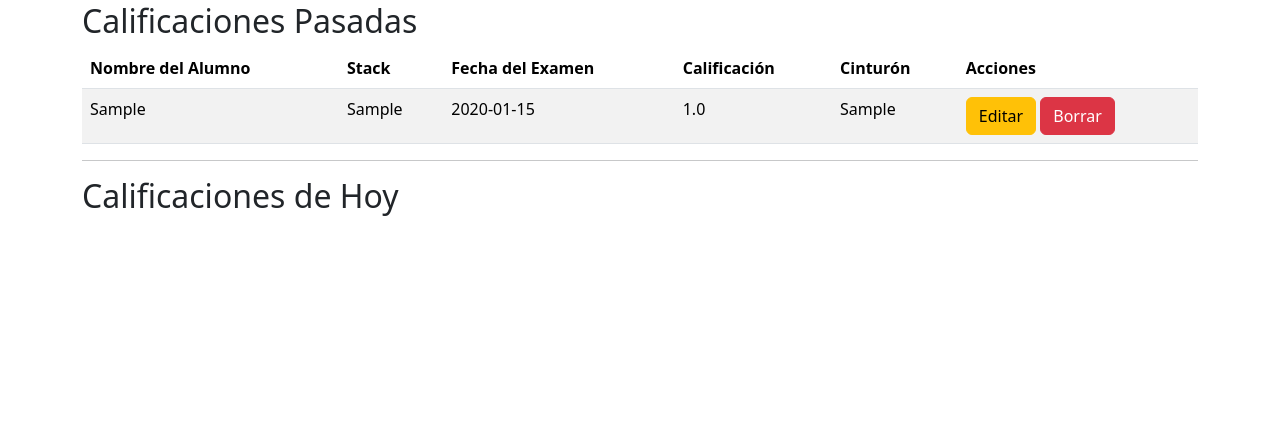
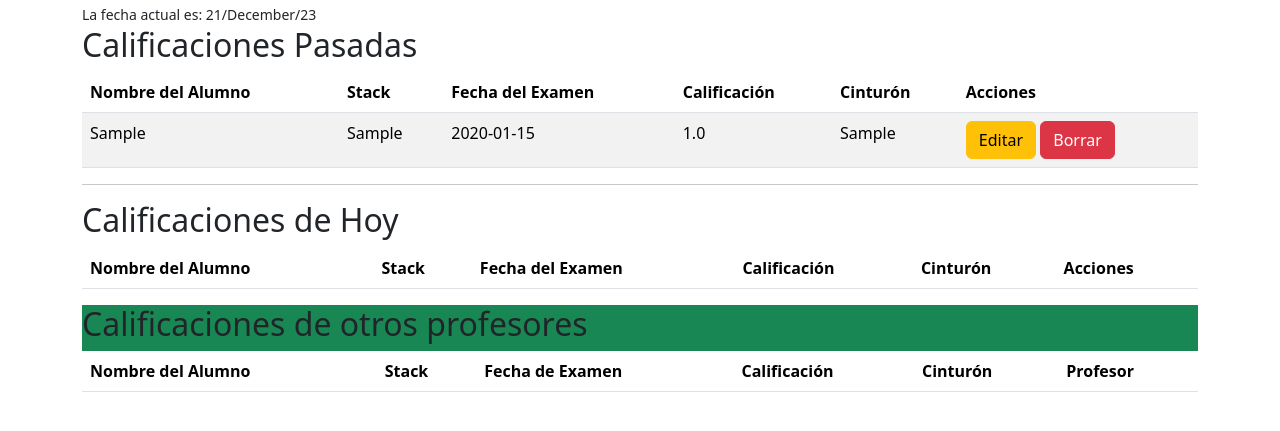
Before and after one commit to cindychateau/Python-AngloAmerican, a Flask app: page /dashboard in a window 1280 px wide. Shown: the part 54-485 px from the top of the page. Run offline with Flask 3, Linux system fonts and the light colour scheme; the visitor is signed in with stand-in values (Sample User, id 1); tables that the repository leaves empty hold one stand-in row (values such as "Sample post"); lists and menus that the app fills with data are empty.

Commit message:
Borrar y repasitos extra

```diff
--- a/4.- Flask/belt_reviewer/flask_app/controllers/users_controller.py
+++ b/4.- Flask/belt_reviewer/flask_app/controllers/users_controller.py
@@ -8,6 +8,8 @@ from flask_app.models.grades import Grade
 #Importación de BCrypt -> Encriptar la contraseña
 from flask_bcrypt import Bcrypt
 bcrypt = Bcrypt(app)
+
+from datetime import datetime #Manipular fechas y obtener la fecha actual
 
 @app.route('/')
 def index():
@@ -51,7 +53,7 @@ def dashboard():
     #Lista de Calificaciones
     grades = Grade.get_all()
 
-    return render_template('dashboard.html', user=user, grades=grades)
+    return render_template('dashboard.html', user=user, grades=grades, now=datetime.now)
 
 @app.route('/login', methods=['POST'])
 def login():
--- a/4.- Flask/belt_reviewer/flask_app/models/grades.py
+++ b/4.- Flask/belt_reviewer/flask_app/models/grades.py
@@ -14,6 +14,11 @@ class Grade:
         self.created_at = data['created_at']
         self.updated_at = data['updated_at']
         self.user_id = data['user_id']
+
+        #JOIN
+        self.first_name = data['first_name']
+        self.last_name = data['last_name']
+        self.teacher = data['first_name'] + " " + data['last_name']
 
     @staticmethod
     def validate_grade(form):
@@ -50,7 +55,7 @@ class Grade:
 
     @classmethod
     def get_all(cls):
-        query = "SELECT * FROM grades"
+        query = "SELECT grades.*, users.first_name, users.last_name FROM grades JOIN users ON user_id = users.id"
         results = connectToMySQL('esquema_belt_reviewer').query_db(query) #Lista de Diccionarios
         grades = []
         for grade in results:
@@ -61,7 +66,7 @@ class Grade:
     @classmethod
     def get_by_id(cls, form):
         #form = {"id": 1}
-        query = "SELECT * FROM grades WHERE id = %(id)s"
+        query = "SELECT grades.*, users.first_name, users.last_name FROM grades JOIN users ON user_id = users.id WHERE grades.id = %(id)s"
         result = connectToMySQL('esquema_belt_reviewer').query_db(query, form) #LISTA DE DICCIONARIOS
         #result = [ {"id": 1, "student": "Juana".....} ]
         grade = cls(result[0])
@@ -73,3 +78,10 @@ class Grade:
         query = "UPDATE grades SET student=%(student)s, stack=%(stack)s, date=%(date)s, grade=%(grade)s, belt=%(belt)s WHERE id=%(id)s"
         result = connectToMySQL('esquema_belt_reviewer').query_db(query, form)
         return result
+
+    @classmethod
+    def delete(cls, form):
+        #form = {"id": 1}
+        query = "DELETE FROM grades WHERE id = %(id)s"
+        result = connectToMySQL('esquema_belt_reviewer').query_db(query, form)
+        return result
--- a/4.- Flask/belt_reviewer/flask_app/templates/dashboard.html
+++ b/4.- Flask/belt_reviewer/flask_app/templates/dashboard.html
@@ -13,6 +13,7 @@
             <a href="/new/grade" class="btn btn-success" >Nueva Calificación</a>
             <a href="/logout" class="btn btn-danger">Cerrar Sesión</a>
         </header>
+        <small>La fecha actual es: {{now().strftime('%d/%B/%y')}}</small>
         <h2>Calificaciones Pasadas</h2>
         <table class="table table-striped">
             <thead>
@@ -26,7 +27,7 @@
                 </tr>
             </thead>
             <tbody>
-                {% for grade in grades %}
+                {% for grade in grades if grade.date < now().date() %}
                     {% if grade.user_id == session['user_id'] %}
                     <tr>
                         <td>{{grade.student}}</td>
@@ -47,6 +48,64 @@
         </table>
         <hr>
         <h2>Calificaciones de Hoy</h2>
+        <table class="table table-striped">
+            <thead>
+                <tr>
+                    <th>Nombre del Alumno</th>
+                    <th>Stack</th>
+                    <th>Fecha del Examen</th>
+                    <th>Calificación</th>
+                    <th>Cinturón</th>
+                    <th>Acciones</th>
+                </tr>
+            </thead>
+            <tbody>
+                {% for grade in grades if grade.date == now().date() %}
+                    {% if grade.user_id == session['user_id'] %}
+                    <tr>
+                        <td>{{grade.student}}</td>
+                        <td>{{grade.stack}}</td>
+                        <td>{{grade.date.strftime('%d/%B/%y')}}</td>
+                        <td>{{grade.grade}}</td>
+                        <td>{{grade.belt}}</td>
+                        <td>
+                            {% if grade.belt != 'Sin Cinturón' %}
+                            <a href="/edit/grade/{{grade.id}}" class="btn btn-warning">Editar</a>
+                            <a href="/delete/grade/{{grade.id}}" class="btn btn-danger">Borrar</a>
+                            {% endif %}
+                        </td>
+                    </tr>
+                    {% endif %}
+                {% endfor %}
+            </tbody>
+        </table>
+        <div class="bg-success">
+            <h2>Calificaciones de otros profesores</h2>
+            <table class="table table-hover">
+                <thead>
+                    <tr>
+                        <th>Nombre del Alumno</th>
+                        <th>Stack</th>
+                        <th>Fecha de Examen</th>
+                        <th>Calificación</th>
+                        <th>Cinturón</th>
+                        <th>Profesor</th>
+                    </tr>
+                </thead>
+                <tbody>
+                    {% for grade in grades if grade.user_id != session['user_id'] %}
+                        <tr>
+                            <td>{{grade.student}}</td>
+                            <td>{{grade.stack}}</td>
+                            <td>{{grade.date}}</td>
+                            <td>{{grade.grade}}</td>
+                            <td>{{grade.belt}}</td>
+                            <td>{{grade.teacher}}</td>
+                        </tr>
+                    {% endfor %}
+                </tbody>
+            </table>
+        </div>
     </div>
 </body>
 </html>
--- a/4.- Flask/belt_reviewer/flask_app/templates/new.html
+++ b/4.- Flask/belt_reviewer/flask_app/templates/new.html
@@ -43,7 +43,7 @@
             </div>
             <div>
                 <label>Calificación</label>
-                <input  name="grade" class="form-control" >
+                <input name="grade" class="form-control" >
             </div>
             <div>
                 <label>Cinturón</label>
```
Also changed, not shown: 4.- Flask/belt_reviewer/flask_app/controllers/grades_controller.py (+13 -0 lines).
